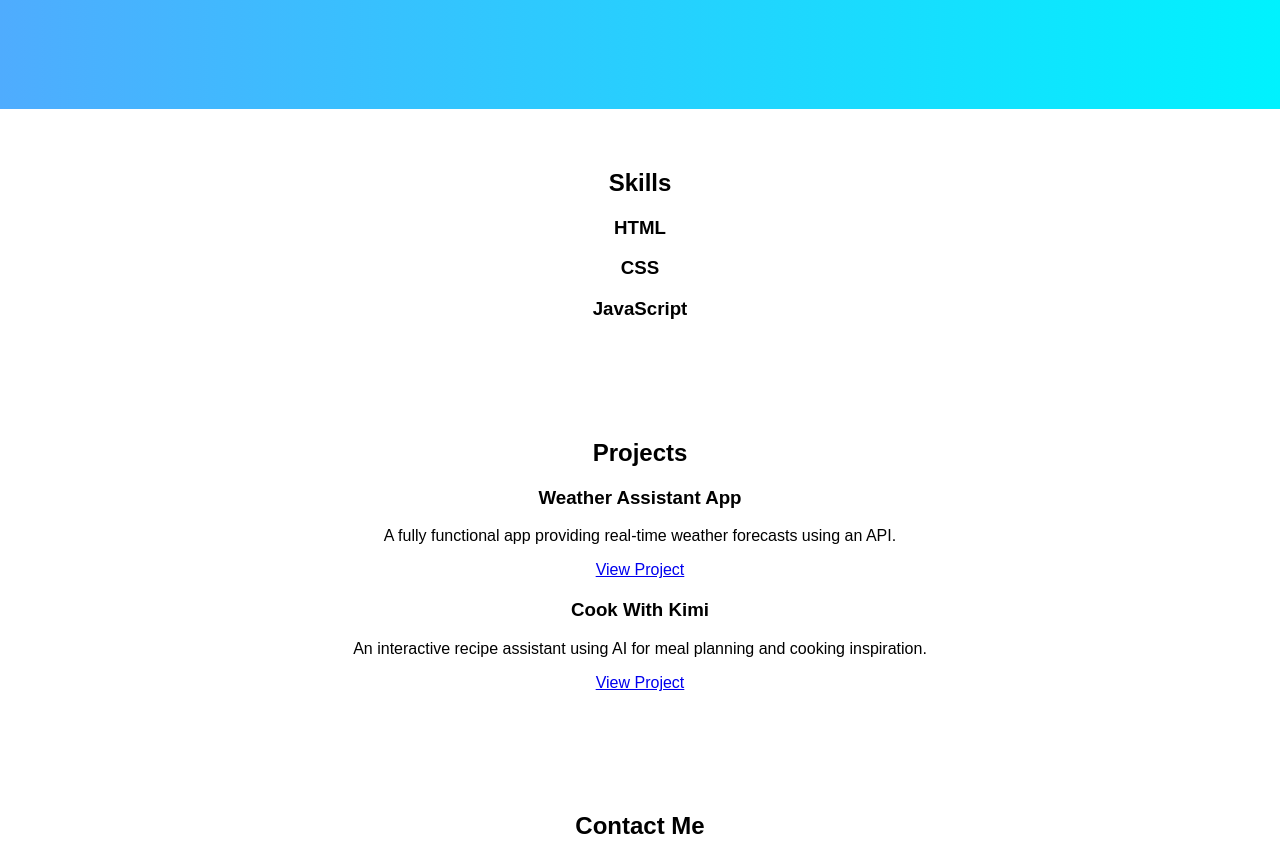
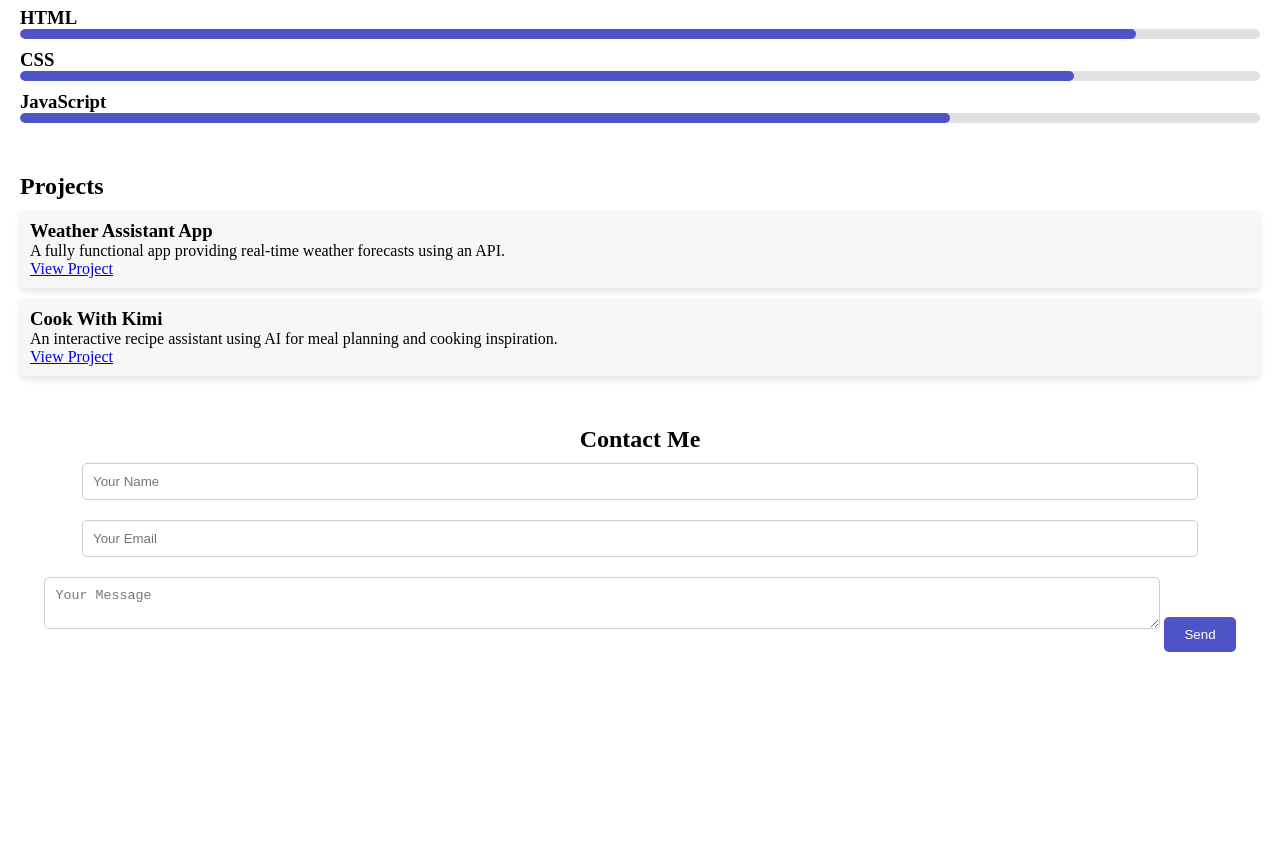
Before and after one commit to kimnanuseb/Coding, a plain HTML site: page index.html in a window 1280 px wide. Shown: the part 205-1062 px from the top of the page. After the commit the page ends 877 px from the top, so only its background shows below. Drawn offline with Linux system fonts and the light colour scheme; a script that the page names is missing.

Commit message:
Update styles.css

```diff
--- a/styles.css
+++ b/styles.css
@@ -1,68 +1,79 @@
-body {
-  font-family: Arial, sans-serif;
-  margin: 0;
-  padding: 0;
+/* General Reset */
+* {
+    margin: 0;
+    padding: 0;
+    box-sizing: border-box;
 }
 
-header {
-  background: linear-gradient(to right, #4facfe, #00f2fe);
-  color: white;
-  text-align: center;
-  padding: 100px 20px;
+/* Hero Section */
+#hero {
+    text-align: center;
+    padding: 50px;
+    background: linear-gradient(to right, #4e54c8, #8f94fb);
+    color: white;
 }
 
-header h1 span {
-  color: #ffcc00;
+/* Skills Section */
+#skills {
+    padding: 20px;
 }
 
-header .btn {
-  background: #ffcc00;
-  color: black;
-  padding: 10px 20px;
-  text-decoration: none;
-  border-radius: 5px;
-  margin-top: 20px;
-  display: inline-block;
+.skill {
+    margin: 10px 0;
 }
 
-section {
-  padding: 40px 20px;
-  text-align: center;
+.progress-bar {
+    background: #e0e0e0;
+    border-radius: 5px;
+    overflow: hidden;
+    position: relative;
 }
 
-#projects .project {
-  margin: 20px 0;
+.progress-bar span {
+    display: block;
+    height: 10px;
+    background: #4e54c8;
+    border-radius: 5px;
+    transition: width 0.3s ease;
 }
 
-.skills-list span {
-  display: inline-block;
-  background: #4facfe;
-  color: white;
-  padding: 5px 10px;
-  margin: 5px;
-  border-radius: 5px;
+/* Projects Section */
+#projects {
+    padding: 20px;
 }
 
-form {
-  max-width: 400px;
-  margin: 0 auto;
-  text-align: left;
+.project {
+    margin: 10px 0;
+    background: #f7f7f7;
+    padding: 10px;
+    border-radius: 5px;
+    box-shadow: 0 4px 6px rgba(0, 0, 0, 0.1);
 }
 
-form label {
-  display: block;
-  margin-bottom: 5px;
+/* Contact Section */
+#contact {
+    padding: 20px;
+    text-align: center;
 }
 
-form input, form textarea, form button {
-  width: 100%;
-  margin-bottom: 15px;
-  padding: 10px;
+form input, form textarea {
+    width: 90%;
+    margin: 10px 0;
+    padding: 10px;
+    border: 1px solid #ccc;
+    border-radius: 5px;
 }
 
-footer {
-  text-align: center;
-  background: #333;
-  color: white;
-  padding: 10px;
+form button {
+    padding: 10px 20px;
+    background: #4e54c8;
+    color: white;
+    border: none;
+    border-radius: 5px;
+    cursor: pointer;
+    transition: background 0.3s ease;
 }
+
+form button:hover {
+    background: #8f94fb;
+}
```
